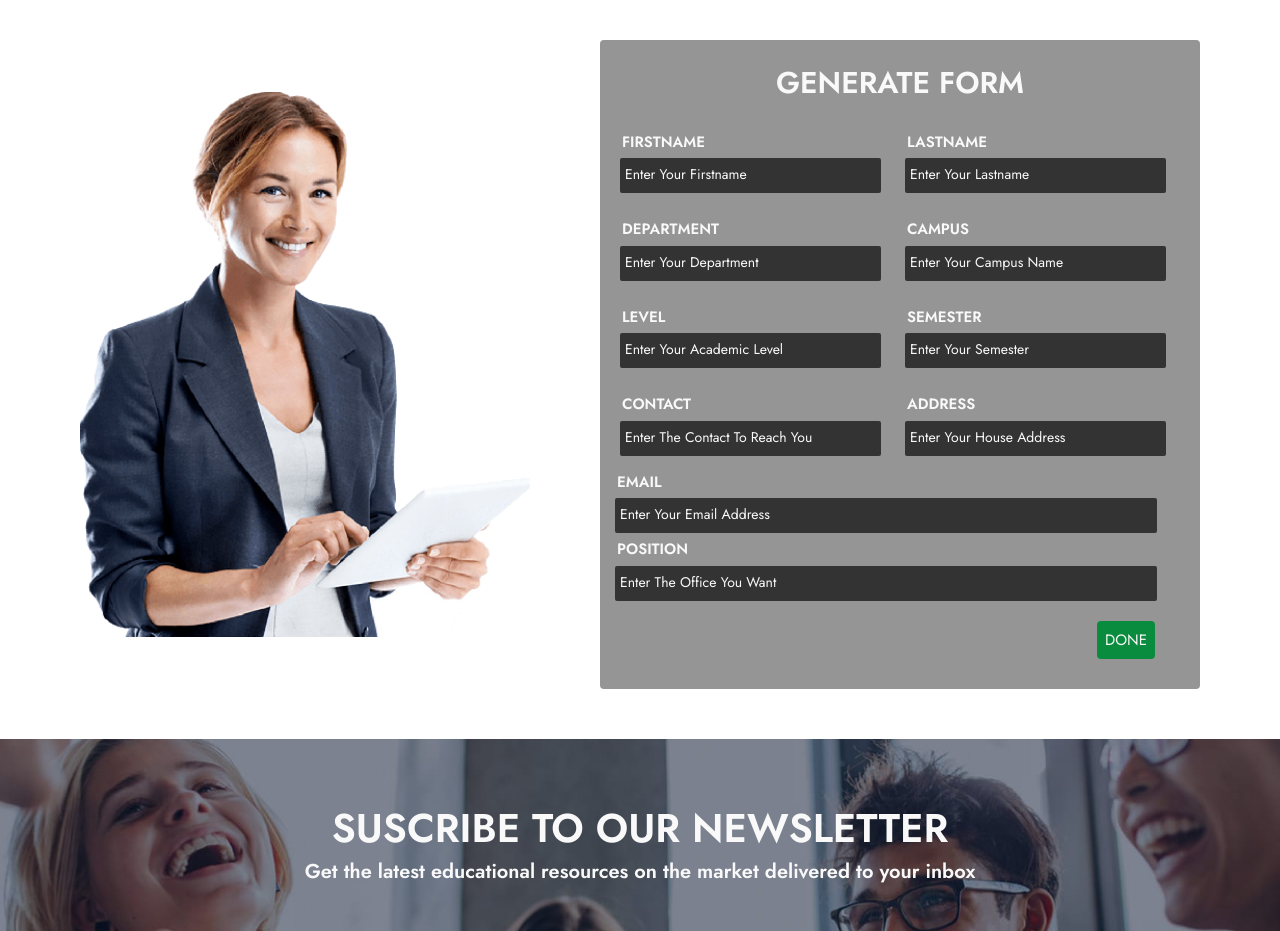
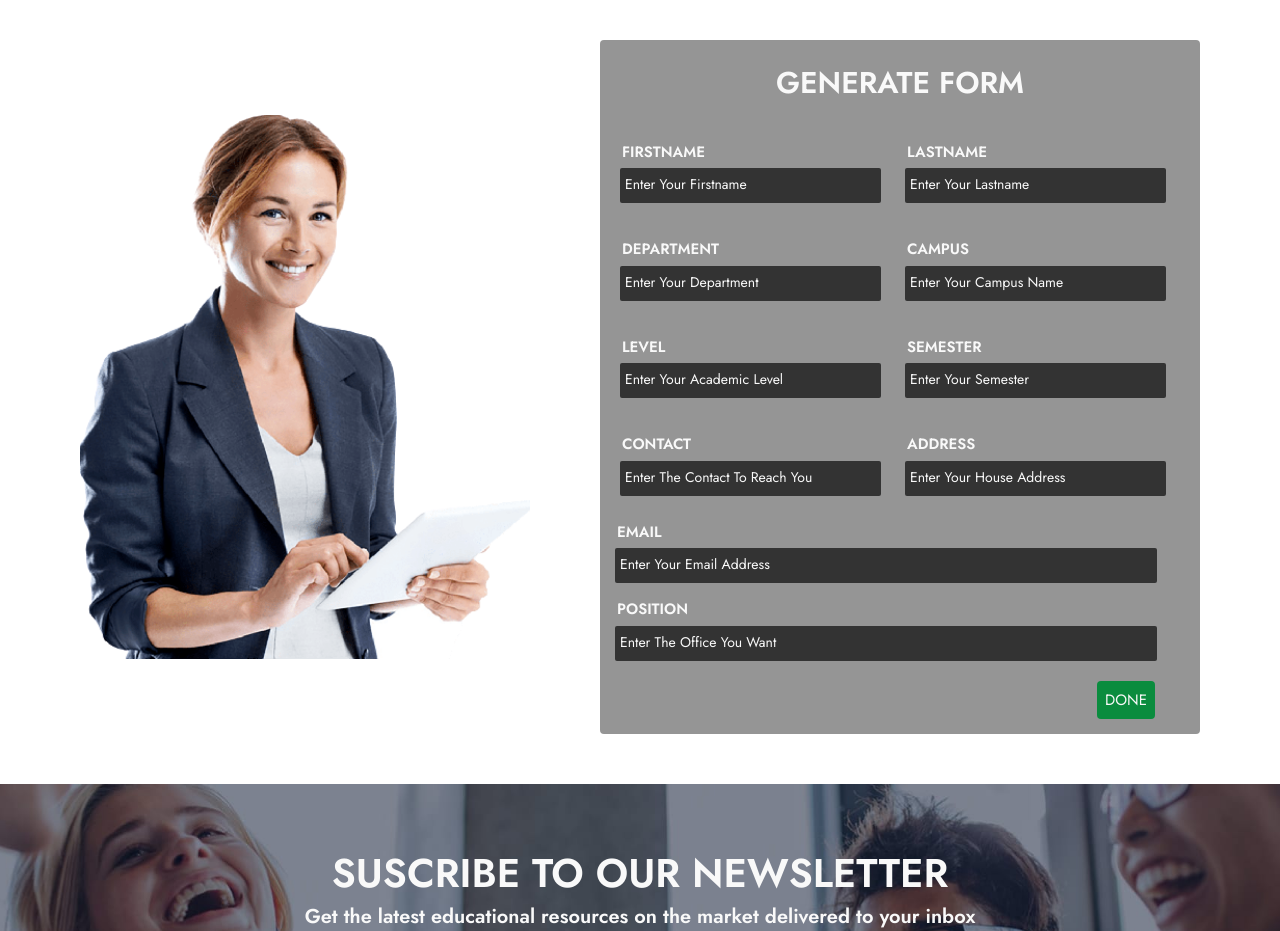
Before and after one commit to durujibright/Francis, a plain HTML site: page index.html in a window 1280 px wide. Shown: the part 5320-6251 px from the top of the page. Drawn offline with nearby package versions, Linux system fonts and the light colour scheme; a web font is replaced by a local one.

Commit message:
spacing out

```diff
--- a/css/style.css
+++ b/css/style.css
@@ -664,7 +664,7 @@ button {
   font-size: 1.5rem;
   text-transform: uppercase;
   display: block;
-  margin: 5px 2px;
+  margin: 15px 2px 5px;
   color: var(--white);
 }
 
@@ -686,7 +686,7 @@ button {
 }
 
 .gof-btn {
-  margin: 20px 30px;
+  margin: 20px 30px 5px;
   float:  right;
 }
 
```
Also changed, not shown: index.html (+5 -3 lines).
